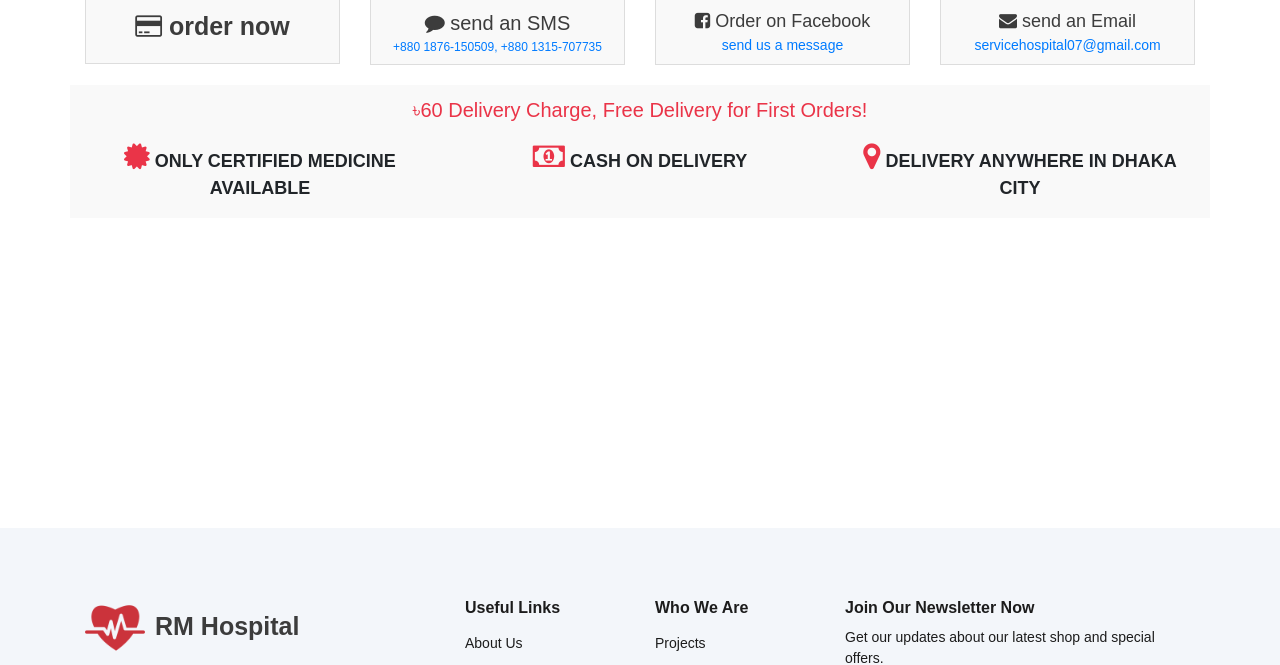
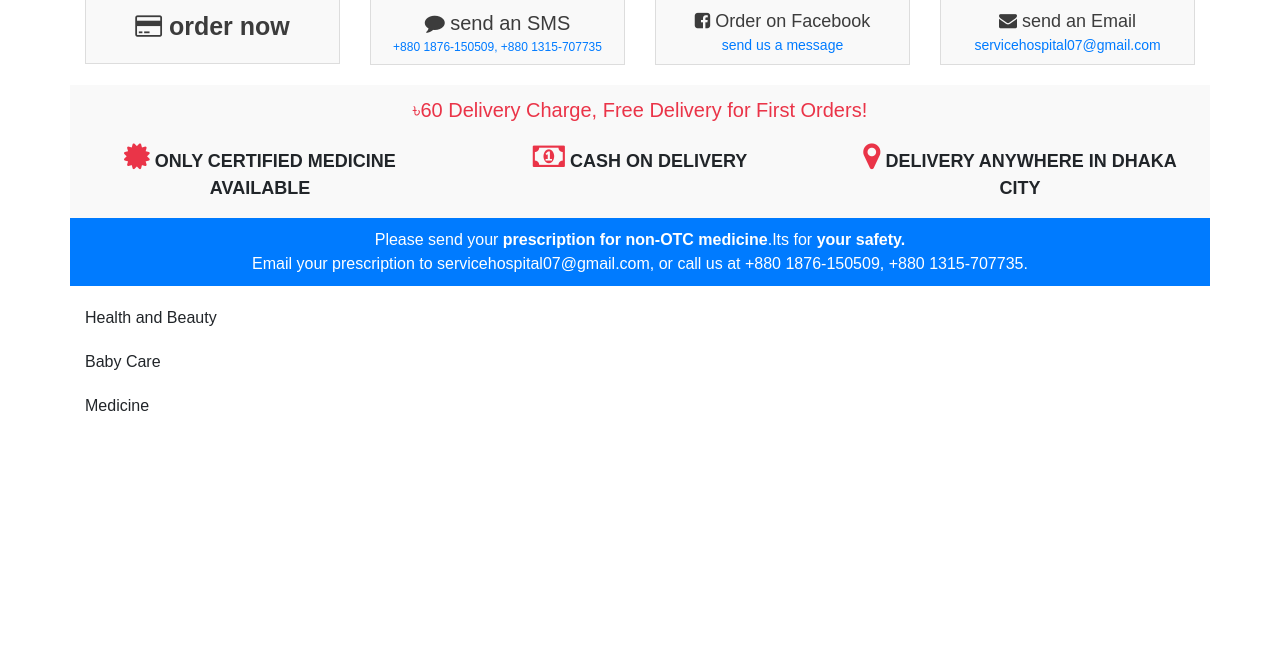
Before and after one commit to Miltonbhowmick/hospitalmanagement, a Django app: page /medicines/ in a window 1280 px wide. Shown: the part 101-766 px from the top of the page. Run offline with Django 3.2, Linux system fonts and the light colour scheme; data comes from the database, SQL or seed files in the repository; some libraries are stand-ins or nearby versions.

Commit message:
added home

```diff
--- a/home/templates/home/doctor_details.html
+++ b/home/templates/home/doctor_details.html
@@ -4,7 +4,7 @@
 <div class="container" style="margin-top: 100px;">
 	<div class="row my-4">
 		<div class="col-md-12 text-center">
-			<span style="border-bottom: 2px solid #ea3448;padding-bottom:8px;padding-top:8px;font-size: 20px; font-weight: 600;color: #3c3c3c; text-transform: uppercase;">{{category}}</span>
+			<span style="border-bottom: 2px solid #ea3448;padding-bottom:8px;padding-top:8px;font-size: 20px; font-weight: 600;color: #3c3c3c; text-transform: uppercase;">{{category}} Doctors</span>
 		</div>
 	</div>
 	<div class="cards">
--- a/home/templates/home/pharmacy.html
+++ b/home/templates/home/pharmacy.html
@@ -53,13 +53,43 @@
 				</div>
 			</div>
 		</div>
+		<div class="col-12" style="text-align: center; color: #fff; font-size: 16px;padding-top: 10px;padding-bottom: 10px;background-color: #007bff;">
+			Please send your <b>prescription for non-OTC medicine</b>.Its for <b>your safety.</b>
+			<div>Email your prescription to servicehospital07@gmail.com, or call us at +880 1876-150509, +880 1315-707735.</div>
+		</div>
 	</div>
 
+</div>
+
 	{% for med_cat in medicine_category %}
-		<div class="row" style="margin-top: 20px;">
+		<div class="container" style="margin-top: 20px;">
+			{{med_cat}}
+
 
 		</div>
 	{% endfor %}
-</div>
 
+<script>
+	///categories swipper
+	$('#owl-one').owlCarousel({
+    loop:true,
+    margin:10,
+    nav:true,
+    animateIn: 'fadeIn', // add this
+    animateOut: 'fadeOut', // and this
+    slideSpeed: 300,
+    paginationSpeed: 400,
+    responsive:{
+        0:{
+            items:3
+        },
+        600:{
+            items:4
+        },
+        1000:{
+            items:6
+        }
+    }
+})
+</script>
 {% endblock %}
```
